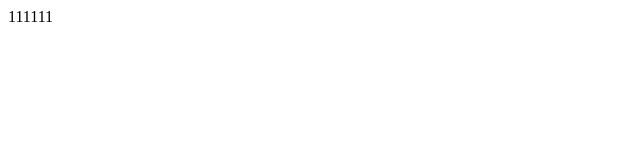
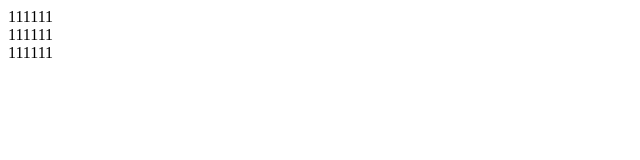
Before and after one commit to tangqiuyong/myapp_tqy, a plain HTML site: page index.html in a window 1280 px wide. Shown: the whole page, without its empty margins (0-640 px from the left). Drawn offline with Linux system fonts and the light colour scheme.

Commit message:
第二次演示提交

```diff
--- a/index.html
+++ b/index.html
@@ -10,5 +10,7 @@
 </body>
 
 <div>111111</div>
+<div>111111</div>
+<div>111111</div>
 
 </html>
```
